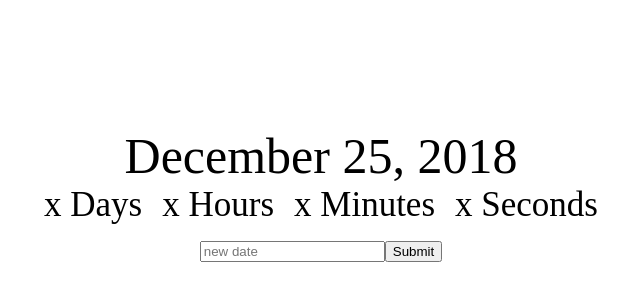
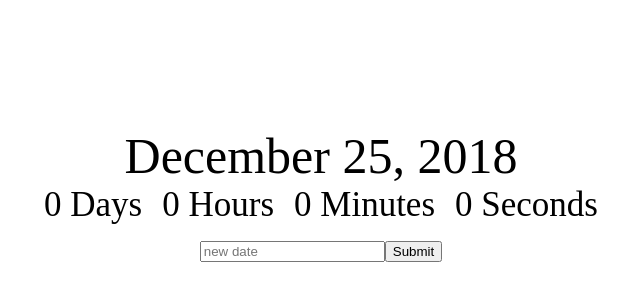
Before and after one commit to dominicfraser/countdownClock, a React (Create React App) app: page / in a window 1280 px wide. Shown: the part 126-426 px from the top of the page, without its empty margins (319-959 px from the left). Built offline with nearby package versions, Linux system fonts and the light colour scheme.

Commit message:
clock component created

```diff
--- a/src/app.jsx
+++ b/src/app.jsx
@@ -1,5 +1,6 @@
 import React, { Component } from 'react';
 import './app.css';
+import Clock from './clock';
 
 class App extends Component {
   constructor(props) {
@@ -18,12 +19,7 @@
     return (
       <div className="app">
         <div className="app-title">{this.state.deadline}</div>
-        <div>
-          <div className="clock-days">x Days</div>
-          <div className="clock-hours">x Hours</div>
-          <div className="clock-min">x Minutes</div>
-          <div className="clock-sec">x Seconds</div>
-        </div>
+        <Clock />
         <div>
           <input
             placeholder="new date"
--- /dev/null
+++ b/src/clock.jsx
@@ -0,0 +1,27 @@
+import React, { Component } from 'react';
+import './app.css';
+
+class Clock extends Component {
+  constructor(props) {
+    super(props);
+    this.state = {
+      days: 0,
+      hours: 0,
+      min: 0,
+      sec: 0,
+    };
+  }
+
+  render() {
+    return (
+      <div>
+        <div className="clock-days">{this.state.days} Days</div>
+        <div className="clock-hours">{this.state.hours} Hours</div>
+        <div className="clock-min">{this.state.min} Minutes</div>
+        <div className="clock-sec">{this.state.sec} Seconds</div>
+      </div>
+    );
+  }
+}
+
+export default Clock;
```
